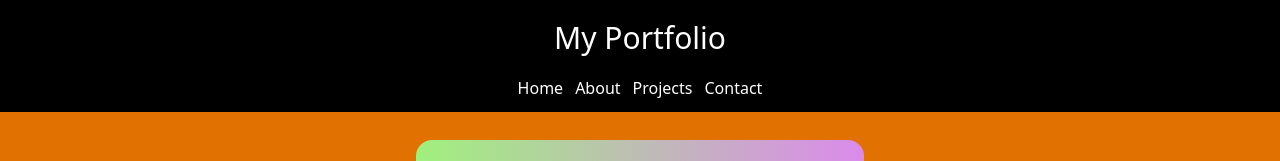
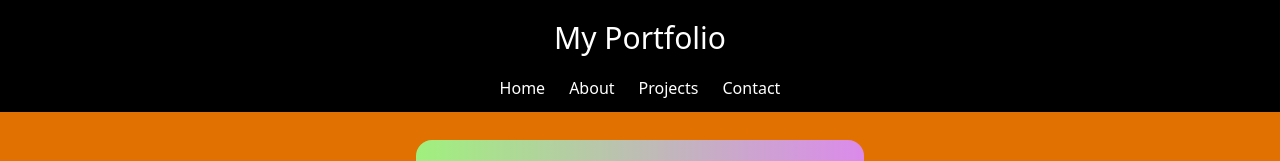
Before and after one commit to Rashik2004/Rashik2004, a website: page Tailwind/src/task7.html in a window 1280 px wide. Shown: the top 161 px of the page. Drawn offline with nearby package versions, Linux system fonts and the light colour scheme.

Commit message:
Updated the file name is task 7

```diff
--- a/Tailwind/src/task7.html
+++ b/Tailwind/src/task7.html
@@ -16,11 +16,11 @@
     <header class=" bg-black text-white">
         <h1 class="text-3xl text-center pt-5 mb-5"> My Portfolio</h1>
         <nav>
-            <ol class=" flex justify-center">
-                <li class=" pr-3 mb-3"><a href="#">Home</a></li>
-                <li class=" pr-3 mb-3"><a href="#">About</a></li>
-                <li class=" pr-3 mb-3"><a href="#">Projects</a></li>
-                <li class="mb-3"><a href="#">Contact</a></li>
+            <ol class=" flex justify-center space-x-6">
+                <li class=" mb-3"><a href="#">Home</a></li>
+                <li class=" mb-3"><a href="#">About</a></li>
+                <li class=" mb-3"><a href="#">Projects</a></li>
+                <li class=" mb-3"><a href="#">Contact</a></li>
             </ol>
         </nav>
     </header>
```
Also changed, not shown: 1 other file.
